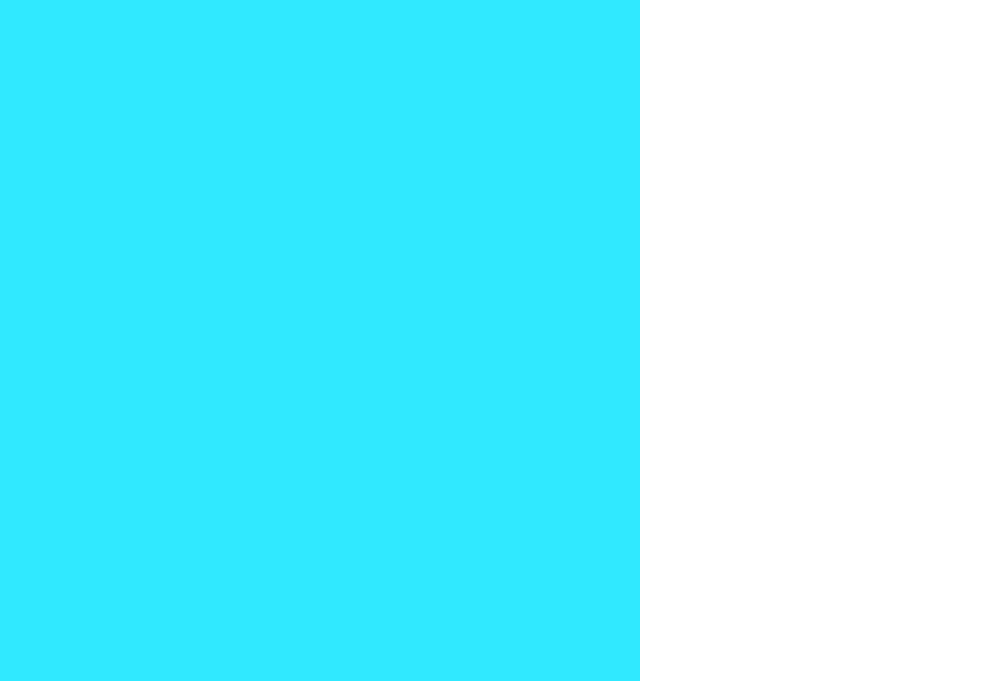
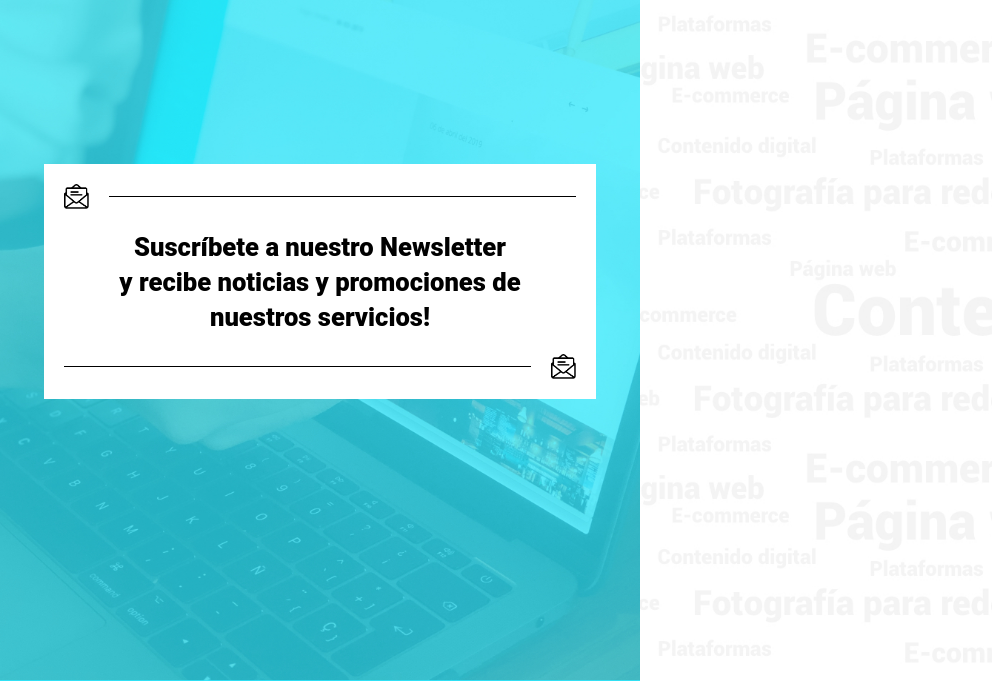
Before and after one commit to LuisBtz/dreamx-newsletter, a Gatsby site: page / in a window 1280 px wide. Shown: the part 119-800 px from the top of the page, without its empty margins (0-992 px from the left). Built offline with nearby package versions, Linux system fonts and the light colour scheme; Gatsby itself is replaced by a stand-in of ours; a web font is replaced by a local one.

Commit message:
left text

```diff
--- a/package.json
+++ b/package.json
@@ -16,6 +16,8 @@
   "dependencies": {
     "babel-plugin-styled-components": "^1.11.1",
     "gatsby": "^2.24.47",
+    "gatsby-background-image": "^1.1.2",
+    "gatsby-image": "^2.4.16",
     "gatsby-plugin-sharp": "^2.6.28",
     "gatsby-plugin-styled-components": "^3.3.10",
     "gatsby-plugin-web-font-loader": "^1.0.4",
--- a/src/components/left.js
+++ b/src/components/left.js
@@ -1,44 +1,107 @@
 import React from "react"
 import styled from "styled-components"
-import { graphql, useStaticQuery } from "gatsby"
+import { graphql, StaticQuery } from "gatsby"
+import BackgroundImage from "gatsby-background-image"
 import Image from "gatsby-image"
 
-const getImages = graphql`
-  {
+const BackgroundSection = ({ className }) => (
+  <StaticQuery
+    query={graphql`
+      query {
         left: file(relativePath: { eq: "bg-left.jpg" }) {
           childImageSharp {
-        fluid {
-          src
+            fluid(quality: 90, maxWidth: 1920) {
+              ...GatsbyImageSharpFluid_withWebp
             }
           }
         }
-    right: file(relativePath: { eq: "bg-right.jpg" }) {
+        mail: file(relativePath: { eq: "mail.png" }) {
           childImageSharp {
-        fluid {
-          src
+            fluid(quality: 100) {
+              ...GatsbyImageSharpFluid_withWebp_tracedSVG
             }
           }
         }
       }
+    `}
+    render={data => {
+      // Set ImageData.
+      const bgLeftData = data.left.childImageSharp.fluid
+      const mailIconData = data.mail.childImageSharp.fluid
+
+      return (
+        <BackgroundImage
+          Tag="section"
+          className={className}
+          fluid={bgLeftData}
+          backgroundColor={`#30E9FF`}
+        >
+          <div className="form-container">
+            <div className="top">
+              <div className="border-top">
+                <Image className="mail" fluid={mailIconData} />
+                <div className="border"></div>
+              </div>
+              <div className="center">
+                <h2>
+                  <b>
+                    Suscríbete a nuestro Newsletter <br></br>y recibe noticias y
+                    promociones de nuestros servicios!
+                  </b>
+                </h2>
+              </div>
+              <div className="border-top">
+                <div className="border"></div>
+                <Image className="mail" fluid={mailIconData} />
+              </div>
+            </div>
+          </div>
+        </BackgroundImage>
+      )
+    }}
+  />
+)
+
+const StyledLeftBg = styled(BackgroundSection)`
+  width: 50%;
+  float: left;
+  height: 100vh;
+  background-position: center center;
+  background-repeat: no-repeat;
+  background-size: cover;
+  display: flex;
+  flex-direction: column;
+  justify-content: center;
+  align-items: center;
+  .form-container {
+    background-color: white;
+    width: 80%;
+    padding: 20px;
+  }
+  .mail {
+    width: 25px;
+  }
+  .border-top {
+    display: flex;
+    flex-direction: row;
+    justify-content: space-between;
+    align-items: center;
+  }
+  .border-top .border {
+    height: 1px;
+    width: calc(100% - 45px);
+    background-color: black;
+  }
+  .center {
+    text-align: center;
+    margin-top: 20px;
+    margin-bottom: 20px;
+    padding-left: 10px;
+    padding-right: 10px;
+  }
+  .center h2 {
+    font-size: 2vw;
+  }
 `
 
-export const LeftContainer = styled.div`
-  background-color: #30e9ff;
-  width: 50%;
-  height: 100vh;
-  color: orange;
-  font-size: 2rem;
-`
-
-const Left = () => {
-  const data = useStaticQuery(getImages)
-  console.log(data)
-
-  return (
-    <LeftContainer>
-      <h1>Hello from left</h1>
-    </LeftContainer>
-  )
-}
-
-export default Left
+export default StyledLeftBg
--- /dev/null
+++ b/src/components/right.js
@@ -0,0 +1,45 @@
+import React from "react"
+import styled from "styled-components"
+import { graphql, StaticQuery } from "gatsby"
+import BackgroundImage from "gatsby-background-image"
+
+const BackgroundSection = ({ className }) => (
+  <StaticQuery
+    query={graphql`
+      query {
+        right: file(relativePath: { eq: "bg-right.jpg" }) {
+          childImageSharp {
+            fluid(quality: 90, maxWidth: 1920) {
+              ...GatsbyImageSharpFluid_withWebp
+            }
+          }
+        }
+      }
+    `}
+    render={data => {
+      // Set ImageData.
+      const imageData = data.right.childImageSharp.fluid
+      return (
+        <BackgroundImage
+          Tag="section"
+          className={className}
+          fluid={imageData}
+          backgroundColor={`#040e18`}
+        >
+          <h2>gatsby-background-image</h2>
+        </BackgroundImage>
+      )
+    }}
+  />
+)
+
+const StyledRightBg = styled(BackgroundSection)`
+  width: 50%;
+  float: right;
+  height: 100vh;
+  background-position: center center;
+  background-repeat: no-repeat;
+  background-size: cover;
+`
+
+export default StyledRightBg
--- a/src/css/global.css
+++ b/src/css/global.css
@@ -1,7 +1,13 @@
 * {
   margin: 0;
   padding: 0;
+  font-family: "Open Sans", sans-serif;
+  font-weight: 400;
+  -webkit-font-smoothing: antialiased;
 }
-body {
-  font-family: "Open Sans", sans-serif;
+
+b,
+strong {
+  font-family: "Roboto", sans-serif;
+  font-weight: 900;
 }
--- a/src/pages/index.js
+++ b/src/pages/index.js
@@ -1,9 +1,11 @@
 import React from "react"
-import LeftContainer from "../components/left"
+import StyledLeftBg from "../components/left"
+import StyledRightBg from "../components/right"
 import Layout from "../components/layout"
 
 export default () => (
   <Layout>
-    <LeftContainer />
+    <StyledLeftBg />
+    <StyledRightBg />
   </Layout>
 )
```
Also changed, not shown: src/components/rigth.js (deleted), src/images/mail.png (added), 1 other file. Lines whose indentation alone changed are shown as unchanged.
